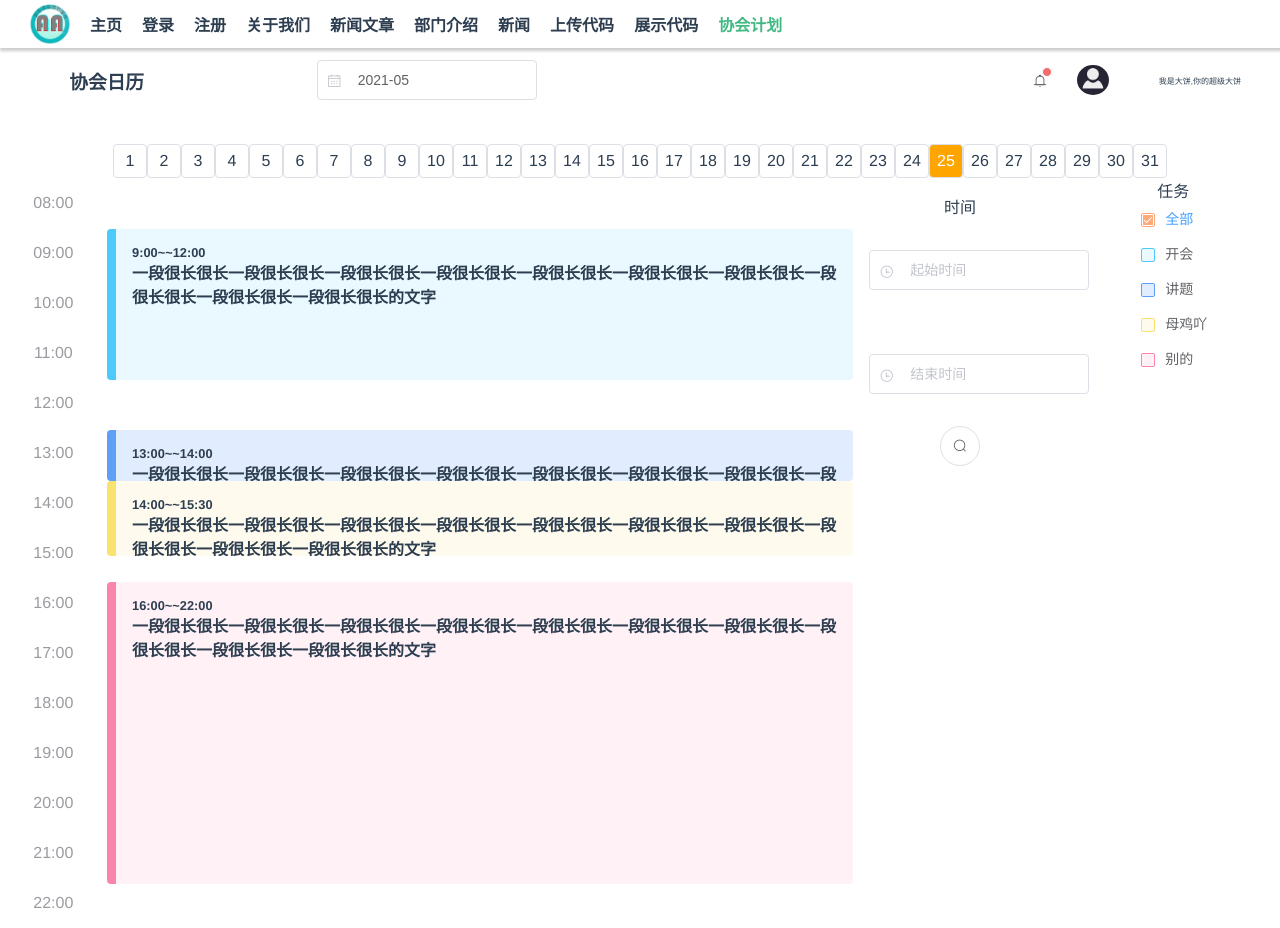
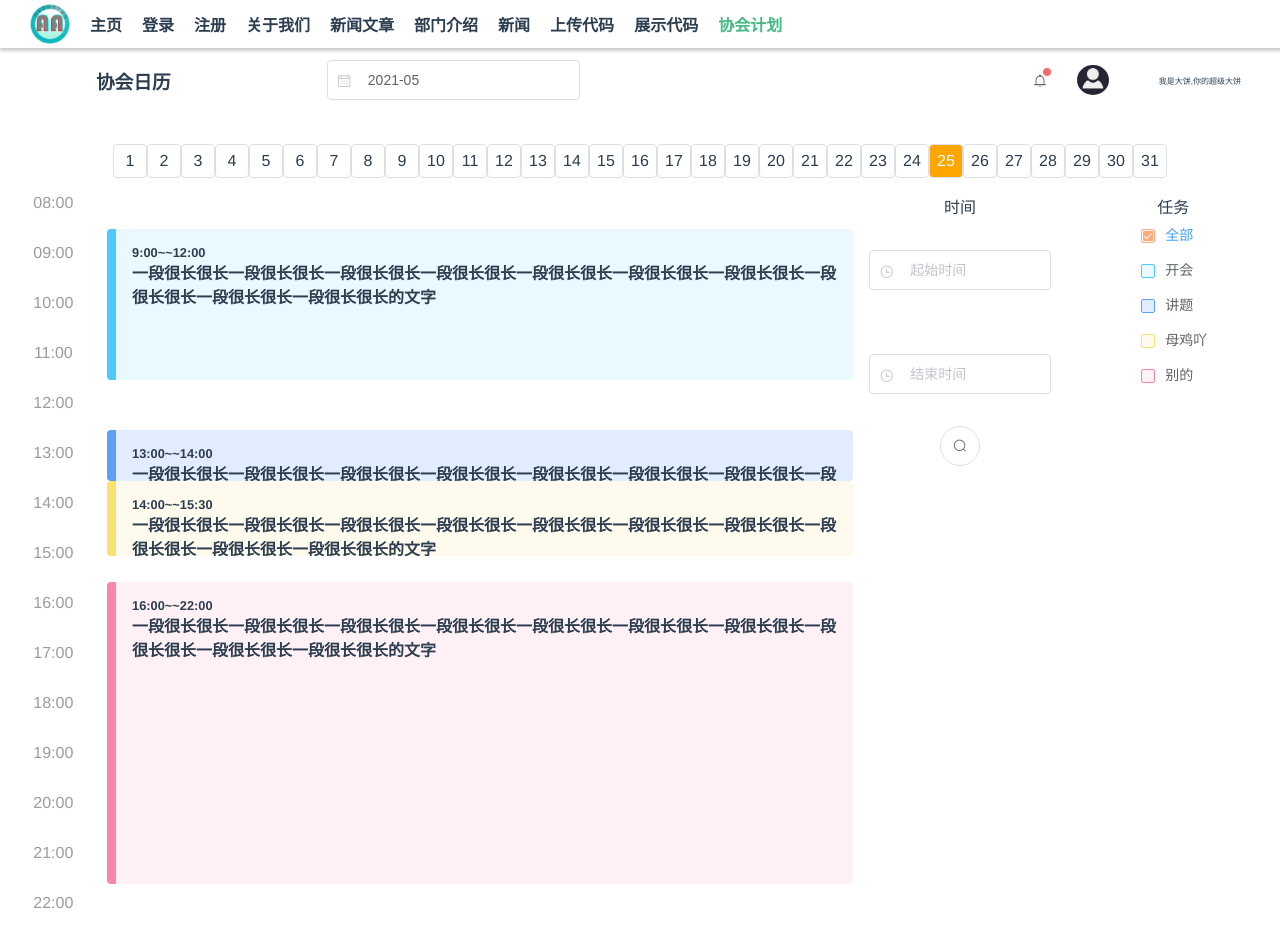
Before and after one commit to whpu-aa/website, a Vue app in the folder FrontEnd/: page /schedule in a window 1280 px wide. Built offline with nearby package versions, Linux system fonts and the light colour scheme.

Commit message:
微调顶部

```diff
--- a/FrontEnd/src/views/schedule.vue
+++ b/FrontEnd/src/views/schedule.vue
@@ -1,8 +1,8 @@
 <template>
   <div class="out">
     <el-row class="top">
-      <el-col :span="4" class="topinf"><h3>协会日历</h3></el-col>
-      <el-col :span="8">
+      <el-col :span="5" class="topinf"><h3>协会日历</h3></el-col>
+      <el-col :span="7">
         <el-date-picker
           v-model="MouthValue"
           type="month"
@@ -88,8 +88,8 @@
         </el-time-select>
         <el-button @click="setFliter" icon="el-icon-search" circle></el-button>
       </el-col>
-      <el-col :span="4"
-        ><div class="fliter-event">任务</div>
+      <el-col :span="4" class="fliter-event"
+        ><div>任务</div>
         <el-checkbox-group class="fliter-event-group" v-model="checkList">
           <el-checkbox class="fliter-event-box-0" label="开会讲题母鸡吖别的"
             >全部</el-checkbox
@@ -205,6 +205,9 @@ export default {
 };
 </script>
 <style scoped>
+.el-date-editor {
+  width: auto;
+}
 .active {
   color: white;
   background-color: orange;
@@ -322,6 +325,9 @@ export default {
 .el-checkbox {
   margin: 0.5rem 0;
 }
+.fliter-event {
+  padding: 1rem 0;
+}
 .fliter-event-group {
   display: flex;
 }
```
